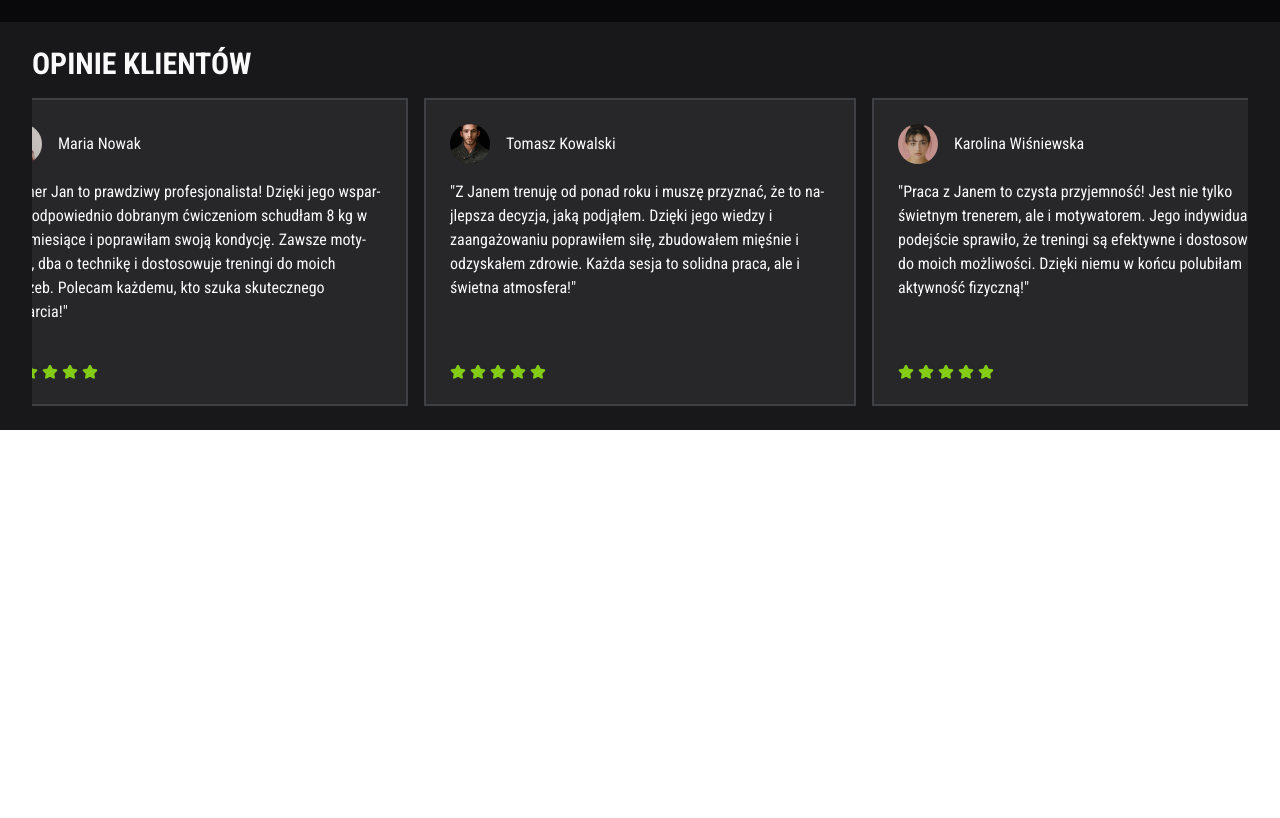
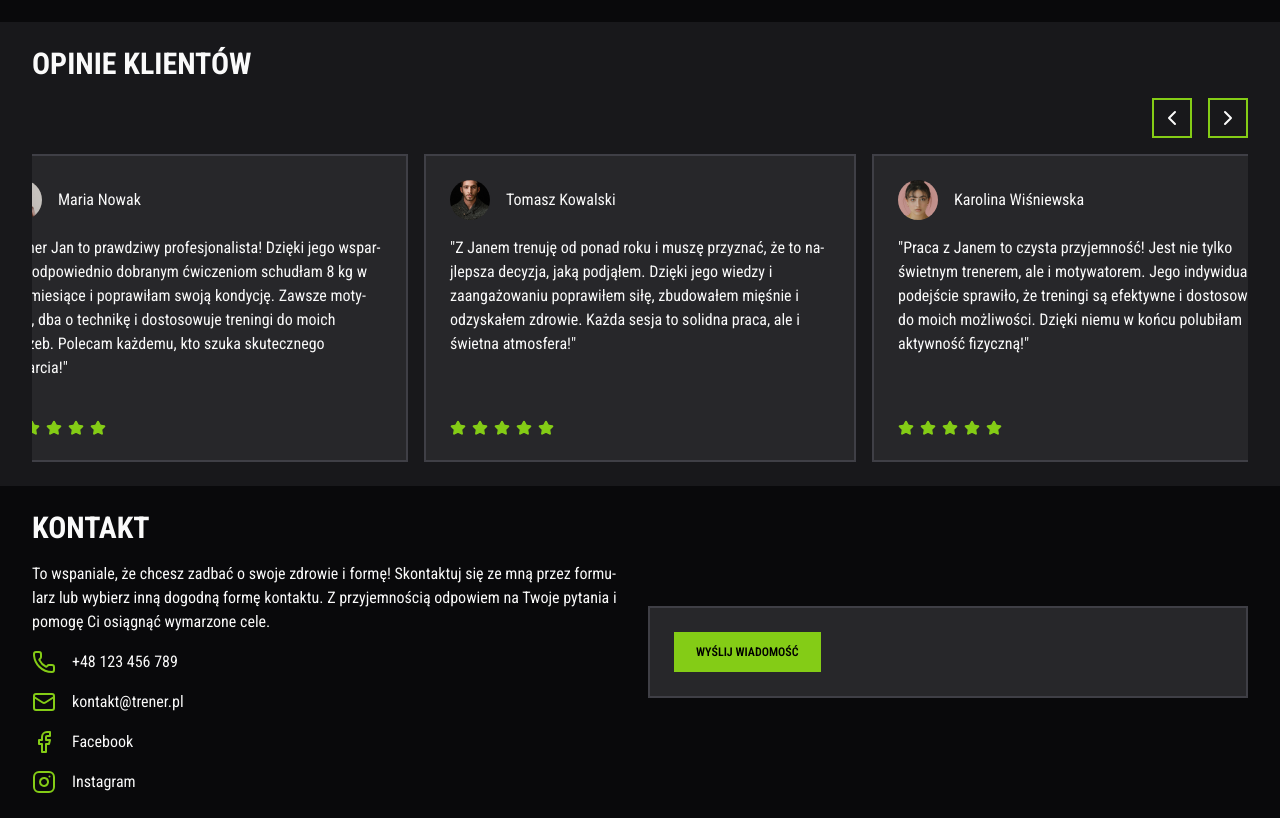
Before and after one commit to kapuscinskimateusz/personal-trainer, a Next.js app: page / in a window 1280 px wide. Shown: the part 1630-2448 px from the top of the page. Before the commit the page ends 2060 px from the top, so only its background shows below. Built offline with nearby package versions, Linux system fonts and the light colour scheme.

Commit message:
add fade-in animations, add contact section, style carousel buttons

```diff
--- a/src/app/page.tsx
+++ b/src/app/page.tsx
@@ -3,6 +3,7 @@ import Header from '@/components/ui/Header'
 import Offer from '@/components/sections/Offer'
 import AboutMe from '@/components/sections/AboutMe'
 import Reviews from '@/components/sections/Reviews'
+import Contact from '@/components/sections/Contact'
 
 export default function Home() {
     return (
@@ -13,6 +14,7 @@ export default function Home() {
                 <Offer />
                 <AboutMe />
                 <Reviews />
+                <Contact />
             </main>
         </div>
     )
--- /dev/null
+++ b/src/components/ContactForm.tsx
@@ -0,0 +1,9 @@
+import Button from '@/components/ui/Button'
+
+export default function ContactForm() {
+    return (
+        <form action="">
+            <Button>Wyślij wiadomość</Button>
+        </form>
+    )
+}
--- a/src/components/sections/AboutMe.tsx
+++ b/src/components/sections/AboutMe.tsx
@@ -1,11 +1,13 @@
 import Image from 'next/image'
+
+import FadeIn from '@/components/ui/FadeIn'
 import PersonalTrainerImage from '../../../public/personal-trainer.jpg'
 
 export default function AboutMe() {
     return (
         <section id="o-mnie" className="bg-zinc-950 py-6">
             <div className="container flex flex-col gap-4 lg:flex-row lg:items-center">
-                <div>
+                <FadeIn direction="right">
                     <div>
                         <h2>O mnie</h2>
                         <p>
@@ -37,11 +39,11 @@ export default function AboutMe() {
                             <li>Specjalista ds. Dietetyki Sportowej</li>
                         </ul>
                     </div>
-                </div>
+                </FadeIn>
 
-                <div className="relative mx-auto max-w-sm">
+                <FadeIn direction="left" className="relative mx-auto max-w-sm">
                     <Image src={PersonalTrainerImage} alt="Personal trainer" />
-                </div>
+                </FadeIn>
             </div>
         </section>
     )
--- /dev/null
+++ b/src/components/sections/Contact.tsx
@@ -0,0 +1,65 @@
+import { Facebook, Instagram, Mail, Phone } from 'lucide-react'
+
+import FadeIn from '@/components/ui/FadeIn'
+import ContactForm from '@/components/ContactForm'
+
+export default function Contact() {
+    return (
+        <section id="kontakt" className="bg-zinc-950 py-6">
+            <div className="container">
+                <div className="grid grid-cols-2 items-center gap-4">
+                    <FadeIn direction="right">
+                        <h2>Kontakt</h2>
+                        <p>
+                            To wspaniale, że chcesz zadbać o swoje zdrowie i
+                            formę! Skontaktuj się ze mną przez formularz lub
+                            wybierz inną dogodną formę kontaktu. Z przyjemnością
+                            odpowiem na Twoje pytania i pomogę Ci osiągnąć
+                            wymarzone cele.
+                        </p>
+
+                        <div className="flex flex-col items-start gap-4">
+                            <a
+                                href="tel:123-456-789"
+                                className="flex items-center gap-4"
+                            >
+                                <Phone className="stroke-lime-500" />
+                                <span>+48 123 456 789</span>
+                            </a>
+
+                            <a
+                                href="mailto:kontakt@trener.pl"
+                                className="flex items-center gap-4"
+                            >
+                                <Mail className="stroke-lime-500" />
+                                <span>kontakt@trener.pl</span>
+                            </a>
+
+                            <a
+                                href="https://www.facebook.com/"
+                                target="_blank"
+                                className="flex items-center gap-4"
+                            >
+                                <Facebook className="stroke-lime-500" />
+                                <span>Facebook</span>
+                            </a>
+
+                            <a
+                                href="https://www.instagram.com/"
+                                target="_blank"
+                                className="flex items-center gap-4"
+                            >
+                                <Instagram className="stroke-lime-500" />
+                                <span>Instagram</span>
+                            </a>
+                        </div>
+                    </FadeIn>
+
+                    <FadeIn direction="left" className="card">
+                        <ContactForm />
+                    </FadeIn>
+                </div>
+            </div>
+        </section>
+    )
+}
--- a/src/components/sections/Offer.tsx
+++ b/src/components/sections/Offer.tsx
@@ -1,4 +1,6 @@
 import { Apple, Dumbbell, NotebookPen } from 'lucide-react'
+
+import FadeIn from '@/components/ui/FadeIn'
 
 const services = [
     {
@@ -24,6 +26,7 @@ const services = [
 export default function Offer() {
     return (
         <section id="oferta" className="bg-zinc-900 py-6">
+            <FadeIn>
                 <div className="container grid gap-4 md:grid-cols-2 lg:grid-cols-3">
                     {services.map((service) => (
                         <div
@@ -36,6 +39,7 @@ export default function Offer() {
                         </div>
                     ))}
                 </div>
+            </FadeIn>
         </section>
     )
 }
--- a/src/components/sections/Reviews.tsx
+++ b/src/components/sections/Reviews.tsx
@@ -5,7 +5,7 @@ import Review from '@/components/Review'
 
 export default function Reviews() {
     return (
-        <section className="bg-zinc-900 py-6">
+        <section id="opinie" className="bg-zinc-900 py-6">
             <div className="container">
                 <h2>Opinie klientów</h2>
 
--- a/src/components/ui/Button.tsx
+++ b/src/components/ui/Button.tsx
@@ -1,12 +1,32 @@
 import { ReactNode } from 'react'
 
 interface ButtonProps {
+    variant?: 'primary' | 'outline'
+    square?: boolean
     children: ReactNode
+    onClick?: () => void
 }
 
-export default function Button({ children }: ButtonProps) {
+const variants = {
+    primary:
+        'border-lime-500 bg-lime-500 text-black hover:border-lime-600 hover:bg-lime-600',
+    outline: 'border-lime-500 hover:border-lime-600',
+}
+
+export default function Button({
+    variant = 'primary',
+    square,
+    children,
+    onClick,
+}: ButtonProps) {
+    const classes = [
+        'inline-flex h-10 items-center justify-center border-2 text-xs font-semibold uppercase transition-colors',
+        variants[variant],
+        square ? 'aspect-square' : 'px-5',
+    ].join(' ')
+
     return (
-        <button className="inline-block bg-lime-500 px-5 py-2.5 text-xs font-semibold uppercase text-black transition-colors hover:bg-lime-600">
+        <button className={classes} onClick={onClick}>
             {children}
         </button>
     )
--- a/src/components/ui/Carousel.tsx
+++ b/src/components/ui/Carousel.tsx
@@ -5,6 +5,8 @@ import Autoplay from 'embla-carousel-autoplay'
 import { ChevronLeft, ChevronRight } from 'lucide-react'
 
 import { ReactElement, useCallback } from 'react'
+
+import Button from '@/components/ui/Button'
 
 interface CarouselProps {
     slides: ReactElement[]
@@ -25,14 +27,14 @@ export default function Carousel({ slides }: CarouselProps) {
 
     return (
         <div>
-            {/* <div className="mb-2.5 flex justify-end">
-                <button onClick={handlePrevClick}>
+            <div className="mb-4 hidden justify-end gap-4 md:flex">
+                <Button variant="outline" square onClick={handlePrevClick}>
                     <ChevronLeft />
-                </button>
-                <button onClick={handleNextClick}>
+                </Button>
+                <Button variant="outline" square onClick={handleNextClick}>
                     <ChevronRight />
-                </button>
-            </div> */}
+                </Button>
+            </div>
 
             <div ref={emblaRef} className="overflow-hidden">
                 <div className="-ml-4 flex">
--- /dev/null
+++ b/src/components/ui/FadeIn.tsx
@@ -0,0 +1,101 @@
+'use client'
+
+import { ReactNode, useEffect, useRef, useState } from 'react'
+
+type Direction = 'up' | 'down' | 'left' | 'right'
+
+interface FadeInProps {
+    direction?: Direction
+    distance?: 'sm' | 'md' | 'lg'
+    duration?: 'fast' | 'medium' | 'slow'
+    className?: string
+    children: ReactNode
+}
+
+const translateClasses = {
+    up: {
+        sm: 'translate-y-4',
+        md: 'translate-y-8',
+        lg: 'translate-y-16',
+    },
+    down: {
+        sm: '-translate-y-4',
+        md: '-translate-y-8',
+        lg: '-translate-y-16',
+    },
+    left: {
+        sm: 'translate-x-4',
+        md: 'translate-x-8',
+        lg: 'translate-x-16',
+    },
+    right: {
+        sm: '-translate-x-4',
+        md: '-translate-x-8',
+        lg: '-translate-x-16',
+    },
+}
+
+export default function FadeIn({
+    direction = 'up',
+    distance = 'lg',
+    duration = 'slow',
+    className = '',
+    children,
+}: FadeInProps) {
+    const [isVisible, setIsVisible] = useState(false)
+    const elementRef = useRef<HTMLDivElement>(null)
+
+    useEffect(() => {
+        const observer = new IntersectionObserver(
+            ([entry]) => {
+                if (entry.isIntersecting) {
+                    setIsVisible(true)
+                    observer.unobserve(entry.target)
+                }
+            },
+            { threshold: 0.1 }
+        )
+
+        const currentElement = elementRef.current
+        if (currentElement) {
+            observer.observe(currentElement)
+        }
+
+        return () => {
+            if (currentElement) {
+                observer.unobserve(currentElement)
+            }
+        }
+    }, [])
+
+    const getTransitionDuration = () => {
+        switch (duration) {
+            case 'fast':
+                return 'duration-300'
+            case 'medium':
+                return 'duration-700'
+            case 'slow':
+                return 'duration-1000'
+        }
+    }
+
+    const getDirectionClasses = () => {
+        if (isVisible) return 'translate-0'
+
+        return translateClasses[direction][distance]
+    }
+
+    return (
+        <div
+            ref={elementRef}
+            className={[
+                `transition-all ${className}`,
+                getTransitionDuration(),
+                isVisible ? 'opacity-100' : 'opacity-0',
+                getDirectionClasses(),
+            ].join(' ')}
+        >
+            {children}
+        </div>
+    )
+}
--- a/src/components/ui/Navigation.tsx
+++ b/src/components/ui/Navigation.tsx
@@ -10,6 +10,7 @@ interface NavigationProps {
 const menuItems: Option<string>[] = [
     { text: 'Oferta', value: '#oferta' },
     { text: 'O mnie', value: '#o-mnie' },
+    { text: 'Opinie', value: '#opinie' },
     { text: 'Kontakt', value: '#kontakt' },
 ]
 
--- a/src/components/ui/Rating.tsx
+++ b/src/components/ui/Rating.tsx
@@ -8,7 +8,7 @@ interface RatingProps {
 
 export default function Rating({ value }: RatingProps) {
     return (
-        <div className="flex gap-1">
+        <div className="flex gap-1.5">
             {[...Array(5)].map((_, index) => (
                 <Star
                     key={index}
```
Also changed, not shown: src/components/ui/Header.tsx (+8 -4 lines). Lines whose indentation alone changed are shown as unchanged.
